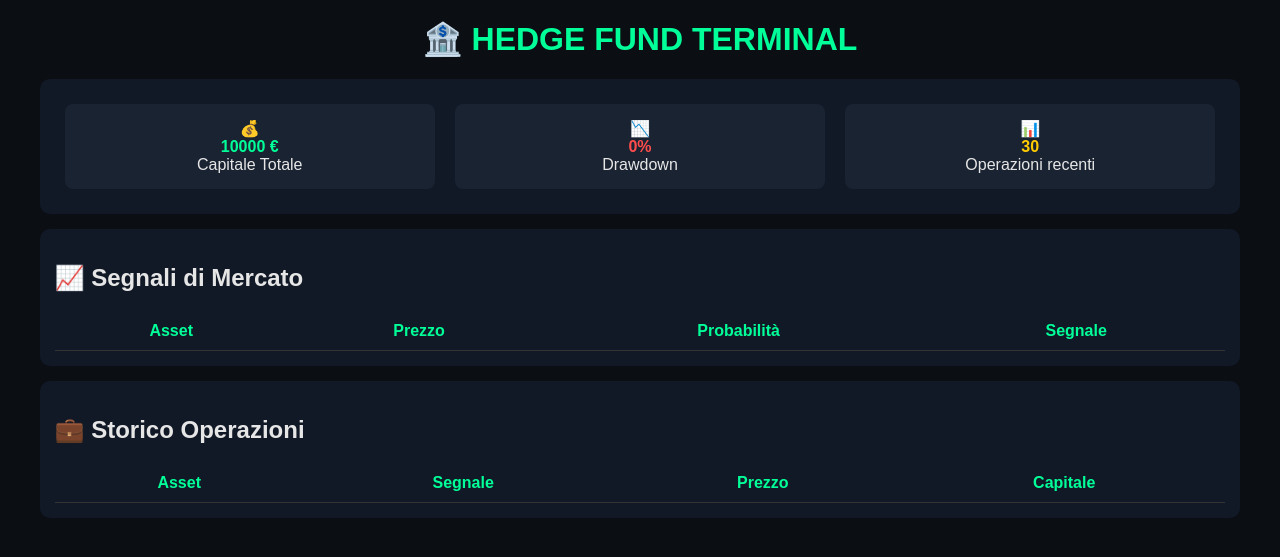
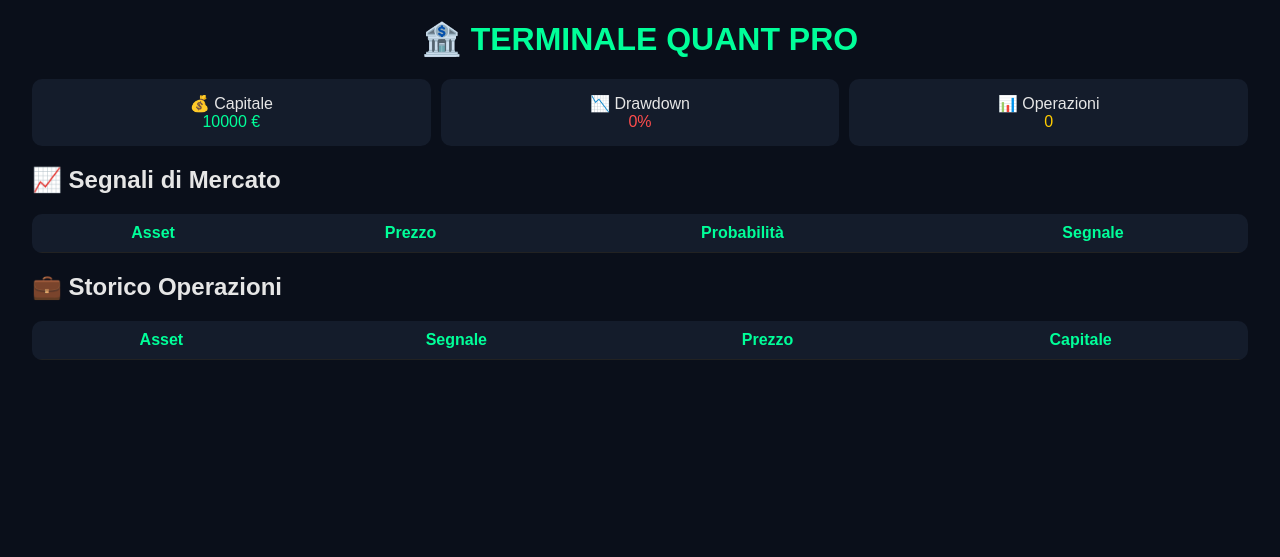
Before and after one commit to Emi202673/investtool-pro, a Flask app: page /dashboard in a window 1280 px wide. Shown: the top 557 px of the page. Run offline with Flask 3, Linux system fonts and the light colour scheme; the visitor is signed in with stand-in values (Sample User, id 1); lists and menus that the app fills with data are empty.

Commit message:
Update dashboard.html

```diff
--- a/templates/templates/dashboard.html
+++ b/templates/templates/dashboard.html
@@ -2,13 +2,21 @@
 <html lang="it">
 <head>
 <meta charset="UTF-8">
-    <title>Hedge Fund Terminal</title>
+<title>Terminale Quant Pro</title>
 
 <style>
     body {
-            background-color: #0b0f14;
+        background: #0a0f1a;
         color: #e6e6e6;
         font-family: Arial, sans-serif;
+        margin: 0;
+        padding: 0;
+    }
+
+    h1 {
+        text-align: center;
+        color: #00ff99;
+        margin-top: 20px;
     }
 
     .container {
@@ -16,32 +24,19 @@
         margin: auto;
     }
 
-        h1 {
-            color: #00ff99;
-            text-align: center;
-            margin-top: 20px;
-        }
-
-        .panel {
-            background-color: #111826;
-            padding: 15px;
-            margin: 15px 0;
-            border-radius: 10px;
-        }
-
-        .metrics {
+    .row {
         display: flex;
-            justify-content: space-between;
+        gap: 10px;
+        margin-top: 15px;
         flex-wrap: wrap;
     }
 
-        .box {
-            background-color: #1a2332;
-            padding: 15px;
-            margin: 10px;
+    .card {
         flex: 1;
         min-width: 200px;
-            border-radius: 8px;
+        background: #141c2b;
+        padding: 15px;
+        border-radius: 10px;
         text-align: center;
     }
 
@@ -52,12 +47,15 @@
     table {
         width: 100%;
         border-collapse: collapse;
-            margin-top: 10px;
+        margin-top: 15px;
+        background: #141c2b;
+        border-radius: 10px;
+        overflow: hidden;
     }
 
     th, td {
-            border-bottom: 1px solid #333;
         padding: 10px;
+        border-bottom: 1px solid #222;
         text-align: center;
     }
 
@@ -68,45 +66,50 @@
     .badge {
         padding: 5px 10px;
         border-radius: 5px;
+        font-weight: bold;
     }
 
-        .buy { background-color: #00aa55; }
-        .sell { background-color: #cc3333; }
-        .neutral { background-color: #555; }
+    .buy { background: #00aa55; }
+    .sell { background: #cc3333; }
+    .neutral { background: #555; }
+
+    .chart {
+        margin-top: 20px;
+        background: #141c2b;
+        padding: 15px;
+        border-radius: 10px;
+    }
 </style>
+
 </head>
 
 <body>
 
+<h1>🏦 TERMINALE QUANT PRO</h1>
+
 <div class="container">
 
-    <h1>🏦 HEDGE FUND TERMINAL</h1>
+    <!-- 📊 KPI -->
+    <div class="row">
 
-    <!-- 📊 METRICHE PRINCIPALI -->
-    <div class="panel metrics">
-
-        <div class="box">
-            💰 <br>
-            <strong class="green">{{ capitale }} €</strong>
-            <br> Capitale Totale
+        <div class="card">
+            💰 Capitale<br>
+            <span class="green">{{ capitale }} €</span>
         </div>
 
-        <div class="box">
-            📉 <br>
-            <strong class="red">{{ drawdown }}%</strong>
-            <br> Drawdown
+        <div class="card">
+            📉 Drawdown<br>
+            <span class="red">{{ drawdown }}%</span>
         </div>
 
-        <div class="box">
-            📊 <br>
-            <strong class="yellow">30</strong>
-            <br> Operazioni recenti
+        <div class="card">
+            📊 Operazioni<br>
+            <span class="yellow">{{ storico|length }}</span>
         </div>
 
     </div>
 
-    <!-- 📈 ASSET -->
-    <div class="panel">
+    <!-- 📈 SEGNALI -->
     <h2>📈 Segnali di Mercato</h2>
 
     <table>
@@ -135,10 +138,8 @@
         </tr>
         {% endfor %}
     </table>
-    </div>
 
     <!-- 💼 STORICO -->
-    <div class="panel">
     <h2>💼 Storico Operazioni</h2>
 
     <table>
@@ -158,7 +159,6 @@
         </tr>
         {% endfor %}
     </table>
-    </div>
 
 </div>
 
```
Lines whose indentation alone changed are shown as unchanged.
